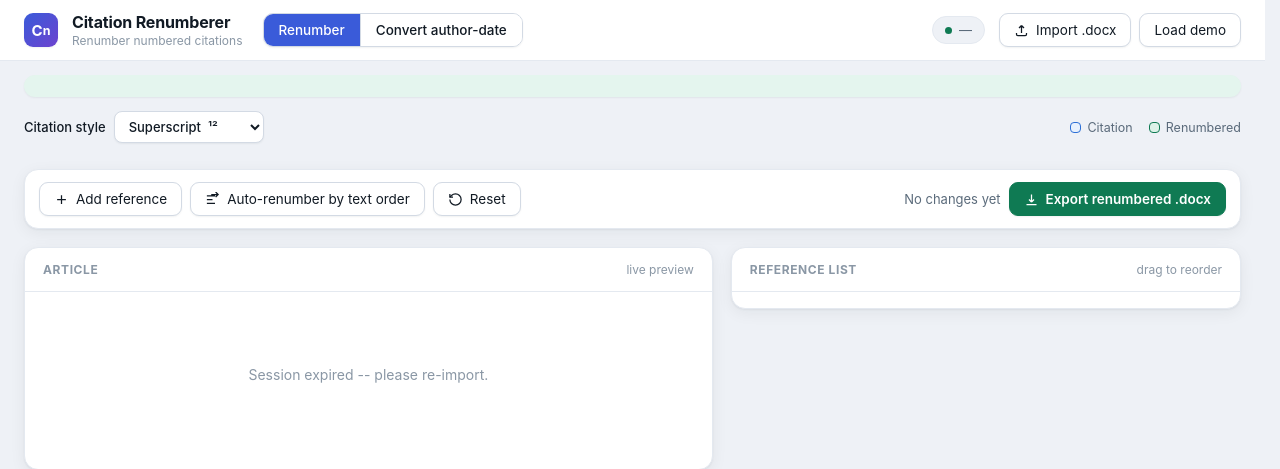
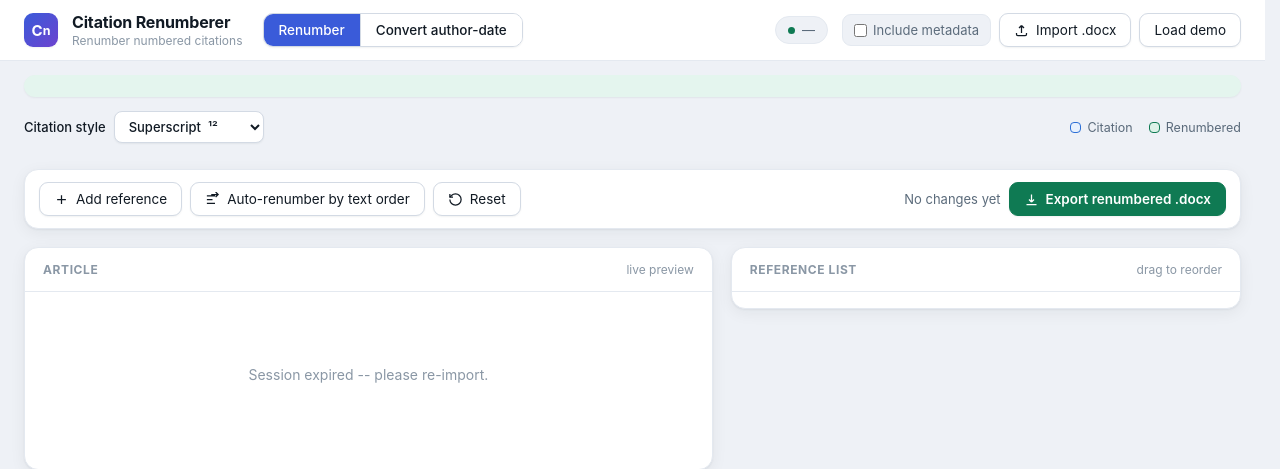
Before and after one commit to yoyoyo90910/citation-renumberer, a Flask app: page / in a window 1280 px wide. Shown: the top 469 px of the page. Run offline with Flask 3, Linux system fonts and the light colour scheme.

Commit message:
Add 'Include metadata' toggle (default off)
A header checkbox controls whether the front matter above the article body
(title, authors, affiliations, metadata) is scanned for citations. Default off
keeps the current behaviour (skip it, so author-affiliation superscripts aren't
counted); ticking it scans the whole document. Threaded through both modes'
analysis, renumber, and convert.

Co-Authored-By: Claude Opus 4.8 <noreply@anthropic.com>

```diff
--- a/app.py
+++ b/app.py
@@ -60,6 +60,10 @@ def _safe_style(v):
     return v if v in citations.STYLES else None
 
 
+def _truthy(v):
+    return str(v).lower() in ("1", "true", "yes", "on")
+
+
 # --------------------------------------------------------------------------
 # Serialisers
 # --------------------------------------------------------------------------
@@ -78,9 +82,9 @@ def num_dict(a, token):
     }
 
 
-def ad_dict(document, filename, token):
+def ad_dict(document, filename, token, include_metadata=False):
     refs = ad.parse_references(list(document.paragraphs))
-    occ, blocks = ad.scan(document)
+    occ, blocks = ad.scan(document, include_metadata=include_metadata)
     tokens = ad.propose(refs, occ)
     duplicates = citations.find_duplicate_groups([(r["id"], r["text"]) for r in refs])
     return {
@@ -142,7 +146,8 @@ def num_analysis():
     name = request.args.get("filename") or ("sample-article.docx (demo)"
                                             if token == "sample" else "document.docx")
     try:
-        a = citations.analyze(src, name, style=_safe_style(request.args.get("style")))
+        a = citations.analyze(src, name, style=_safe_style(request.args.get("style")),
+                              include_metadata=_truthy(request.args.get("metadata")))
     except Exception as exc:
         return jsonify({"error": "Could not read that document: %s" % exc}), 400
     return jsonify(num_dict(a, token))
@@ -159,7 +164,8 @@ def num_renumber():
     out_name = _safe_base(p.get("filename")) + "__renumbered.docx"
     try:
         rep = citations.apply_renumber(src, p["order"], os.path.join(EXPORT_DIR, out_name),
-                                       style=_safe_style(p.get("style")))
+                                       style=_safe_style(p.get("style")),
+                                       include_metadata=_truthy(p.get("metadata")))
     except Exception as exc:
         return jsonify({"error": "Renumber failed: %s" % exc}), 400
     return jsonify({"ok": True, "download": "/download/" + out_name,
@@ -178,7 +184,8 @@ def ad_analysis():
     name = request.args.get("filename") or ("sample-authordate.docx (demo)"
                                             if token == "sample" else "document.docx")
     try:
-        return jsonify(ad_dict(docx.Document(src), name, token))
+        return jsonify(ad_dict(docx.Document(src), name, token,
+                               include_metadata=_truthy(request.args.get("metadata"))))
     except Exception as exc:
         return jsonify({"error": "Could not read that document: %s" % exc}), 400
 
@@ -193,7 +200,7 @@ def ad_convert():
                for k, v in (p.get("mapping") or {}).items()}
     document = docx.Document(src)
     refs = ad.parse_references(list(document.paragraphs))
-    occ = ad.detect_citations(document)
+    occ = ad.detect_citations(document, include_metadata=_truthy(p.get("metadata")))
     try:
         rep = ad.apply_with_mapping(document, refs, occ, mapping)
     except Exception as exc:
--- a/citations.py
+++ b/citations.py
@@ -517,7 +517,7 @@ def _footnote_block(fn, analysis):
 # analyze()
 # --------------------------------------------------------------------------
 
-def analyze(path, filename=None, style=None):
+def analyze(path, filename=None, style=None, include_metadata=False):
     document = docx.Document(path)
     analysis = Analysis(filename or os.path.basename(path), path)
     analysis.document = document
@@ -530,7 +530,7 @@ def analyze(path, filename=None, style=None):
     para_map = {p._element: p for p in document.paragraphs}
     table_map = {t._element: t for t in document.tables}
     body_start_el = _find_body_start(paragraphs)
-    started = body_start_el is None
+    started = include_metadata or body_start_el is None
     in_refs = False
 
     units = []
@@ -633,8 +633,8 @@ def _set_ref_number(paragraph, new_num):
         _replace_span(paragraph, m.start(1), m.end(1), str(new_num))
 
 
-def apply_renumber(source_path, order, out_path, style=None):
-    analysis = analyze(source_path, style=style)
+def apply_renumber(source_path, order, out_path, style=None, include_metadata=False):
+    analysis = analyze(source_path, style=style, include_metadata=include_metadata)
     style = analysis.style
     document = analysis.document
 
--- a/templates/index.html
+++ b/templates/index.html
@@ -40,7 +40,10 @@
           background:var(--bg); border:1px solid var(--line); border-radius:20px; padding:5px 12px; max-width:280px; margin-left:auto; }
   .file .dot { width:7px; height:7px; border-radius:50%; background:var(--ok); flex:none; }
   .file span { overflow:hidden; text-overflow:ellipsis; white-space:nowrap; }
-  .actions { display:flex; gap:8px; }
+  .actions { display:flex; gap:8px; align-items:center; }
+  .metatoggle { display:inline-flex; align-items:center; gap:6px; font-size:13px; color:var(--muted); cursor:pointer;
+                border:1px solid var(--line); background:var(--bg); border-radius:9px; padding:7px 11px; white-space:nowrap; }
+  .metatoggle input { accent-color:var(--accent); cursor:pointer; margin:0; }
 
   button, label.btn { font:inherit; font-size:13.5px; cursor:pointer; border:1px solid var(--line-2);
           background:var(--panel); border-radius:9px; padding:8px 14px; color:var(--ink);
@@ -174,6 +177,9 @@
   </div>
   <span class="file"><span class="dot"></span><span id="filename">&mdash;</span></span>
   <div class="actions">
+    <label class="metatoggle" title="Also scan the title / author / metadata section above the abstract. Off by default so author-affiliation numbers aren't mistaken for citations.">
+      <input type="checkbox" id="metaToggle"> Include metadata
+    </label>
     <label class="btn btn-primary">
       <svg viewBox="0 0 24 24" fill="none" stroke="currentColor" stroke-width="2"><path d="M12 16V4m0 0L8 8m4-4l4 4M4 16v2a2 2 0 002 2h12a2 2 0 002-2v-2"/></svg>
       Import .docx<input type="file" id="fileInput" accept=".docx" hidden></label>
@@ -343,7 +349,7 @@ const NUM=(function(){
     QA('.cite').forEach(c=>c.onclick=()=>{ const nums=(c.dataset.orig||'').split(',').filter(Boolean); clearHot(); c.classList.add('hot'); let first=null;
       nums.forEach(n=>{const ref=[...QA('.ref')].find(r=>r.dataset.num===n); if(ref){ref.classList.add('hot');first=first||ref;}}); if(first)first.scrollIntoView({behavior:'smooth',block:'center'}); }); }
   function exportDoc(){ const order=workingRefs.map(r=>r.orig!=null?{orig:r.orig}:{orig:null,text:r.text}); Q('.status').textContent='Exporting…';
-    fetch('/api/num/renumber',{method:'POST',headers:{'Content-Type':'application/json'},body:JSON.stringify({order,token:DATA.token,filename:DATA.filename,style:DATA.style})})
+    fetch('/api/num/renumber',{method:'POST',headers:{'Content-Type':'application/json'},body:JSON.stringify({order,token:DATA.token,filename:DATA.filename,style:DATA.style,metadata:shell.includeMetadata})})
       .then(r=>r.json()).then(d=>{ if(d.error){Q('.status').textContent='Error: '+d.error;toast(d.error);return;} window.location=d.download;
         Q('.status').textContent=`Exported ✓ (${d.change_log.length} numbers changed)`; toast('Renumbered .docx downloaded'+(d.warnings&&d.warnings.length?' — check the change log notes':'')); }).catch(()=>Q('.status').textContent='Export failed'); }
   function syncStyle(data){ const sel=Q('.styleSelect'),note=Q('.style-note'),c=data.style_counts||{};
@@ -354,7 +360,8 @@ const NUM=(function(){
     setFilename(data.filename); renderCounts(data.counts); renderBanner(data.issues); renderDoc(data.blocks); syncStyle(data);
     originalRefs=data.references.map(r=>({orig:r.number,text:r.text,cited:r.cited_by.length})); workingRefs=originalRefs.map(r=>({...r})); renderRefs(); }
   function fetchAnalysis(token,filename,style){ let u=`/api/num/analysis?token=${encodeURIComponent(token)}`;
-    if(filename)u+='&filename='+encodeURIComponent(filename); if(style)u+='&style='+style; return fetch(u).then(r=>r.json()); }
+    if(filename)u+='&filename='+encodeURIComponent(filename); if(style)u+='&style='+style;
+    if(shell.includeMetadata)u+='&metadata=1'; return fetch(u).then(r=>r.json()); }
   function analyze(token,filename){ MANUAL=false; Q('.doc').innerHTML='<div class="empty">Analysing…</div>'; fetchAnalysis(token,filename).then(render); }
   function restyle(style){ MANUAL=true; pending=style; Q('.doc').innerHTML='<div class="empty">Re-reading…</div>';
     fetchAnalysis(DATA.token,DATA.filename,style).then(d=>{ if(pending!==style)return; render(d); toast('Reading as '+LABEL[style]); }); }
@@ -399,21 +406,22 @@ const AD=(function(){
     setFilename(data.filename); data.tokens.forEach(t=>{selected[t.key]=(t.default==null?'':String(t.default));}); renderDoc(); refresh(); Q('.result').innerHTML='';
     QA('.cite').forEach(c=>c.addEventListener('click',()=>{const k=(c.dataset.keys||'').split(',').filter(Boolean)[0]; if(k)spotlight(k);})); }
   function convert(){ const mapping={}; DATA.tokens.forEach(t=>{mapping[t.key]=selected[t.key]===''?null:selected[t.key];}); Q('.status').textContent='Converting…';
-    fetch('/api/ad/convert',{method:'POST',headers:{'Content-Type':'application/json'},body:JSON.stringify({token:DATA.token,filename:DATA.filename,mapping})})
+    fetch('/api/ad/convert',{method:'POST',headers:{'Content-Type':'application/json'},body:JSON.stringify({token:DATA.token,filename:DATA.filename,mapping,metadata:shell.includeMetadata})})
       .then(r=>r.json()).then(d=>{ if(d.error){Q('.status').textContent='Error: '+d.error;toast(d.error);return;} window.location=d.download; Q('.status').textContent='Exported ✓';
         const warns=(d.warnings||[]).map(w=>`<div class="w">! ${esc(w)}</div>`).join('');
         Q('.result').innerHTML=`<div class="card"><h2>Converted &check;</h2><div class="clog"><b>${d.converted}</b> citation(s) converted, <b>${d.left}</b> left unchanged. New numbered reference list:
           <div style="margin-top:8px" class="refline">${d.numbered_refs.map(([n,t])=>`${n}. ${esc(t)}`).join('<br>')}</div>${warns?('<div style="margin-top:12px">'+warns+'</div>'):''}</div></div>`;
         toast('Numbered .docx downloaded'); }).catch(()=>Q('.status').textContent='Conversion failed'); }
   function analyze(token,filename){ Q('.doc').innerHTML='<div class="empty">Analysing…</div>'; let u=`/api/ad/analysis?token=${encodeURIComponent(token)}`; if(filename)u+='&filename='+encodeURIComponent(filename);
-    fetch(u).then(r=>r.json()).then(render); }
+    if(shell.includeMetadata)u+='&metadata=1'; fetch(u).then(r=>r.json()).then(render); }
   Q('.convertBtn').onclick=convert;
   return {analyze};
 })();
 
 /* ===================== SHELL ===================== */
-const shell={mode:'num', token:'sample', filename:null};
+const shell={mode:'num', token:'sample', filename:null, includeMetadata:false};
 function activate(){ (shell.mode==='num'?NUM:AD).analyze(shell.token, shell.filename); }
+byId('metaToggle').addEventListener('change',e=>{ shell.includeMetadata=e.target.checked; activate(); });
 document.querySelectorAll('.segwrap button').forEach(b=>b.onclick=()=>{
   shell.mode=b.dataset.mode;
   document.querySelectorAll('.segwrap button').forEach(x=>x.classList.toggle('on',x===b));
```
Also changed, not shown: authordate.py (+4 -4 lines).
